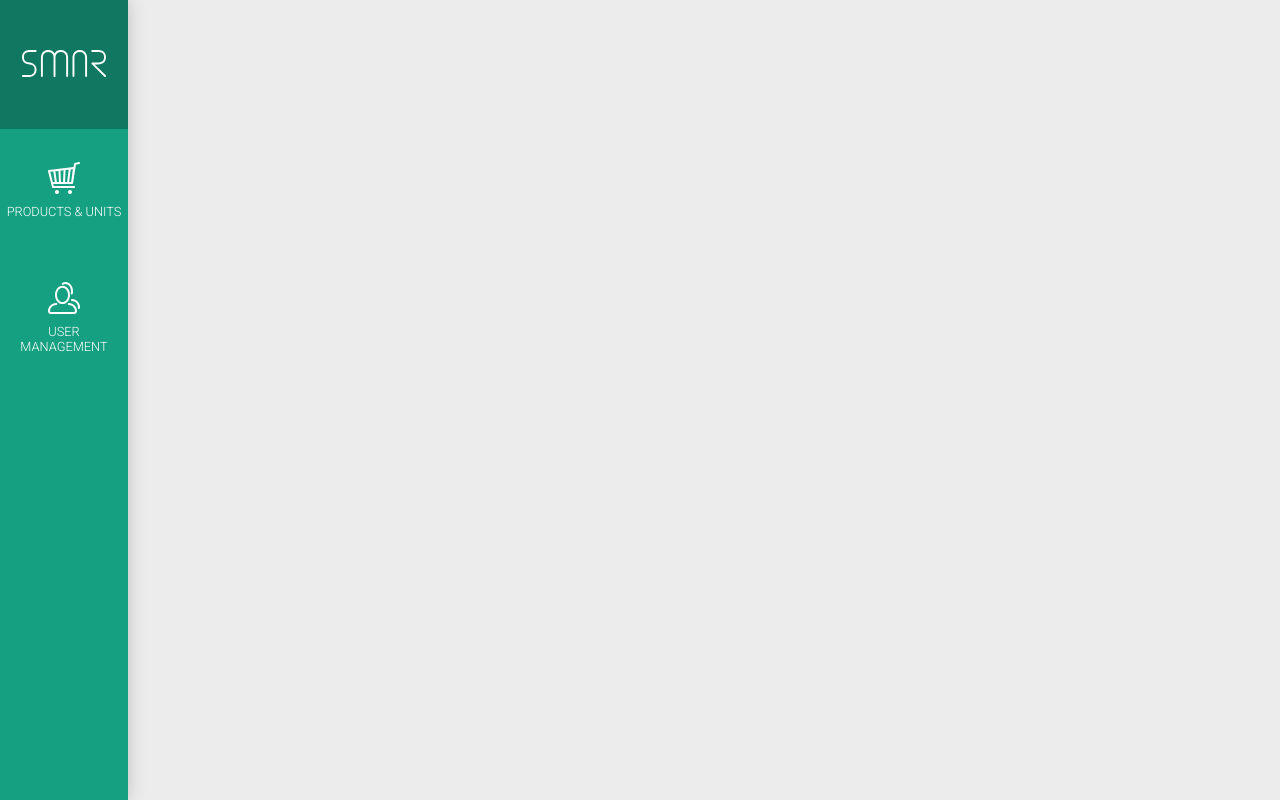
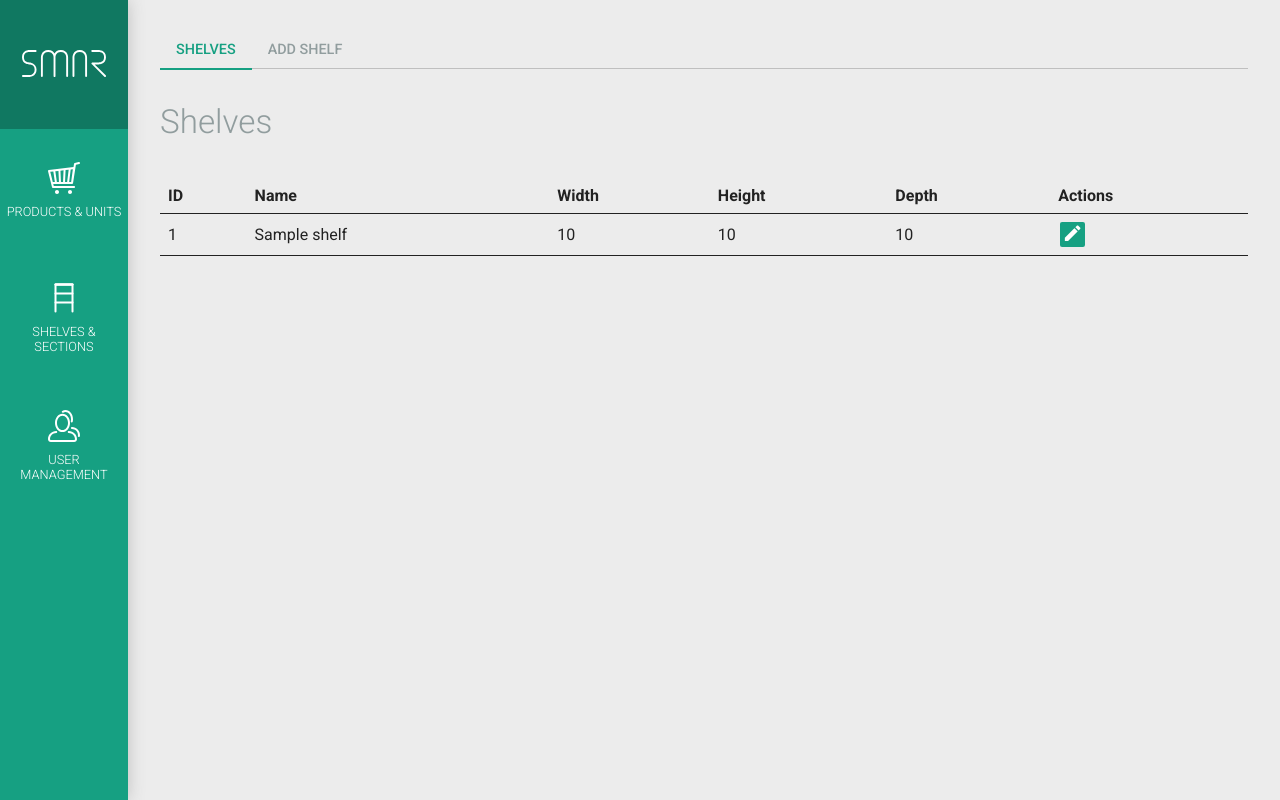
Before and after one commit to pianomister/SMAR-Web-Administration, a PHP site: page /index.php?page=shelves.php in a window 1280 px wide. Run offline with PHP 8.4, Linux system fonts and the light colour scheme; the visitor is signed in with stand-in values (Sample User, id 1); tables that the repository leaves empty hold one stand-in row (values such as "Sample post"); data that the repository does not hold is empty.

Commit message:
Shelf management: show, add and edit shelves

```diff
--- a/inc_header.php
+++ b/inc_header.php
@@ -6,7 +6,7 @@
 	<meta name="viewport" content="width=device-width, initial-scale=1">
 	<link href="favicon.ico" rel="shortcut icon">
 
-	<link href="http://fonts.googleapis.com/css?family=Roboto:300,400,500,700" rel="stylesheet">
+	<link href="http://fonts.googleapis.com/css?family=Roboto:300,400,500,700" rel="stylesheet" asnyc>
 	<link href="css/materialdesignicons.min.css" rel="stylesheet">
 	<link href="css/smar.css" rel="stylesheet">
 
--- a/index.php
+++ b/index.php
@@ -23,8 +23,8 @@ include('inc_header.php')
 			<ul>
 				<li><a id="smar-logo" href="start.php"></a></li>
 				<li><a id="nav-main-1" href="products.php"><i class="nav-icon nav-icon-cart"></i><span>Products &amp; Units</span></a></li>
-				<!--<li><a id="nav-main-2" href=""><i class="nav-icon nav-icon-shelf"></i><span>Shelves &amp; Sections</span></a></li>
-				<li><a id="nav-main-3" href=""><i class="nav-icon nav-icon-list"></i><span>Orders</span></a></li>
+				<li><a id="nav-main-2" href="shelves.php"><i class="nav-icon nav-icon-shelf"></i><span>Shelves &amp; Sections</span></a></li>
+				<!--<li><a id="nav-main-3" href=""><i class="nav-icon nav-icon-list"></i><span>Orders</span></a></li>
 				<li><a id="nav-main-4" href=""><i class="nav-icon nav-icon-map"></i><span>Market Map</span></a></li>-->
 				<li><a id="nav-main-5" href="users.php"><i class="nav-icon nav-icon-user"></i><span>User Management</span></a></li>
 				<!--<li><a id="nav-main-6" href="TEMPLATE.php"><i class="nav-icon nav-icon-cog"></i><span>Settings</span></a></li>-->
--- a/products.php
+++ b/products.php
@@ -311,7 +311,7 @@ if(isset($_GET['smar_nav']) && $_GET['smar_nav'] == 'true') {
 								$SMAR_DB = new SMAR_MysqlConnect();
 							}
 
-							// get shelf data
+							// update
 							$result = $SMAR_DB->dbquery("UPDATE ".SMAR_MYSQL_PREFIX."_product SET
 																						name = '".$SMAR_DB->real_escape_string($formName)."',
 																						article_nr = '".$SMAR_DB->real_escape_string($formNumber)."',
@@ -394,7 +394,7 @@ if(isset($_GET['smar_nav']) && $_GET['smar_nav'] == 'true') {
 							$SMAR_DB = new SMAR_MysqlConnect();
 						}
 
-						// get shelf data
+						// insert
 						$result = $SMAR_DB->dbquery("INSERT INTO ".SMAR_MYSQL_PREFIX."_product
 																					(name, article_nr, price, barcode, image, created) VALUES
 																					('".$SMAR_DB->real_escape_string($formName)."', '".$SMAR_DB->real_escape_string($formNumber)."', '".$SMAR_DB->real_escape_string($formPrice)."', '".$SMAR_DB->real_escape_string($formBarcode)."', '".$SMAR_DB->real_escape_string($formImage)."', NOW())");
@@ -510,7 +510,7 @@ if(isset($_GET['smar_nav']) && $_GET['smar_nav'] == 'true') {
 								<td>'.$row['price'].'</td>
 								<td>
 									<a href="'.$self.'?subpage=editproduct&id='.$row['product_id'].'" title="Edit" class="ajax"><i class="mdi mdi-pencil"></i></a>
-									<a href="'.$self.'?subpage=deleteproduct&id='.$row['product_id'].'" title="Delete" class="ajax"><i class="mdi mdi-delete"></i></a>
+									<!--<a href="'.$self.'?subpage=deleteproduct&id='.$row['product_id'].'" title="Delete" class="ajax"><i class="mdi mdi-delete"></i></a>-->
 								</td>
 							</tr>';
 						}
--- /dev/null
+++ b/shelves.php
@@ -0,0 +1,306 @@
+<?php
+/************************************
+*                                   *
+* SMAR                              *
+* by                                *
+* Raffael Wojtas                    *
+* Stephan Giesau                    *
+* Sebastian Kowalski                *
+*                                   *
+* shelves.php                       *
+*                                   *
+************************************/
+
+// extract file name
+$self = explode('/', $_SERVER['SCRIPT_NAME']);
+$self = $self[count($self)-1];
+$subpage = isset($_GET['subpage']) ? $_GET['subpage'] : '';
+
+// check for type of call (direct/AJAX)
+// on direct call, redirect to index for full layout
+if(!isset($_GET['smar_include']) || $_GET['smar_include'] != 'true') {
+	$url = $self;
+	$url .= (strlen($_SERVER['QUERY_STRING']) != 0) ? '?'.$_SERVER['QUERY_STRING'] : '';
+	header( 'location: index.php?page='.urlencode($url) );
+} else {
+	$topinclude = 0;
+}
+
+require_once('_functions/_functions.php');
+require_once('inc_session_check.php');
+
+
+// include subnav if requested
+if(isset($_GET['smar_nav']) && $_GET['smar_nav'] == 'true') {
+
+	?>
+	<nav id="nav-page">
+		<ul>
+			<li><a href="<?php echo $self; ?>" <?php echo ($subpage == '') ? 'class="smar-active"' : ''; ?>>Shelves</a></li>
+			<li><a href="<?php echo $self.'?subpage=addshelf'; ?>" <?php echo ($subpage == 'addshelf') ? 'class="smar-active"' : ''; ?>>Add shelf</a></li>
+		</ul>
+	</nav>
+	<?php
+}
+?>
+<div id="smar-content-inner">
+	<?php
+	// print messages
+	if(isset($SMAR_MESSAGES)) { smar_print_messages($SMAR_MESSAGES); unset($SMAR_MESSAGES); }
+
+	// page content
+	switch($subpage) {
+
+		case 'editshelf':
+
+			// set action type
+			$page_action = 'edit';
+
+			if(isset($_REQUEST['id']) && !empty($_REQUEST['id'])) {
+
+				$formID = intval($_REQUEST['id']);
+
+				// edit form was sent
+				if(isset($_POST['send_editshelf'])) {
+
+					if(isset($_POST['form-shelf-name']) &&
+						 isset($_POST['form-shelf-barcode']) &&
+						 isset($_POST['form-shelf-x']) &&
+						 isset($_POST['form-shelf-y']) &&
+						 isset($_POST['form-shelf-z'])
+						) {
+
+						$formName = strip_tags($_POST['form-shelf-name']);
+						$formX = strip_tags($_POST['form-shelf-x']);
+						$formY = doubleval(strip_tags($_POST['form-shelf-y']));
+						$formBarcode = intval(strip_tags($_POST['form-shelf-barcode']));
+						$formZ = empty($_POST['form-shelf-z']) ? strip_tags($_POST['form-shelf-z']) : 'NULL';
+
+						if(!empty($_POST['form-shelf-name']) &&
+							 !empty($_POST['form-shelf-x']) &&
+							 !empty($_POST['form-shelf-y']) &&
+							 !empty($_POST['form-shelf-z']) &&
+							 !empty($_POST['form-shelf-barcode'])
+							) {
+
+							// init database
+							if(!(isset($SMAR_DB))) {
+								$SMAR_DB = new SMAR_MysqlConnect();
+							}
+
+							// get shelf data
+							$result = $SMAR_DB->dbquery("UPDATE ".SMAR_MYSQL_PREFIX."_shelf SET
+																						name = '".$SMAR_DB->real_escape_string($formName)."',
+																						size_x = '".$SMAR_DB->real_escape_string($formX)."',
+																						size_y = '".$SMAR_DB->real_escape_string($formY)."',
+																						barcode = '".$SMAR_DB->real_escape_string($formBarcode)."',
+																						size_z = '".$SMAR_DB->real_escape_string($formZ)."'
+																						WHERE shelf_id = '".$SMAR_DB->real_escape_string($formID)."'");
+							if($result === TRUE) {
+								$SMAR_MESSAGES['success'][] = 'Changes for "'.$formName.'" were successfully saved.';
+							} else {
+								$SMAR_MESSAGES['error'][] = 'Inserting the changes for shelf "'.$formName.'" into database failed.';
+							}
+						} else {
+							$SMAR_MESSAGES['error'][] = 'Please fill in all required fields.';
+						}
+				  }
+
+				// get initial contents
+				} else {
+
+					// init database
+					if(!(isset($SMAR_DB))) {
+						$SMAR_DB = new SMAR_MysqlConnect();
+					}
+
+					$result = $SMAR_DB->dbquery("SELECT * FROM ".SMAR_MYSQL_PREFIX."_shelf WHERE shelf_id = '".$SMAR_DB->real_escape_string($formID)."' LIMIT 1");
+					if($result->num_rows == 1) {
+						$row = $result->fetch_array(MYSQLI_ASSOC);
+
+						$formName = $row['name'];
+						$formBarcode = $row['barcode'];
+						$formX = $row['size_x'];
+						$formY = $row['size_y'];
+						$formZ = $row['size_z'];
+						$formCreated = $row['created'];
+						$formLastupdate = $row['lastupdate'];
+
+					} else {
+						$SMAR_MESSAGES['error'][] = 'No item was found for given ID '.smar_save_input($formID).'.';
+					}
+				}
+
+			} else {
+				$SMAR_MESSAGES['error'][] = 'No item ID was provided in URL parameters.';
+			}
+
+			?>
+			<h1>Edit shelf</h1>
+			<?php
+		case 'addshelf':
+
+			// set action type
+			if(!isset($page_action))
+				$page_action = 'add';
+
+			// form was sent
+			if($page_action == 'add' && isset($_POST['send_addshelf'])) {
+
+				if(isset($_POST['form-shelf-name']) &&
+						 isset($_POST['form-shelf-x']) &&
+						 isset($_POST['form-shelf-y']) &&
+						 isset($_POST['form-shelf-barcode']) &&
+						 isset($_POST['form-shelf-z'])
+						) {
+
+						$formName = strip_tags($_POST['form-shelf-name']);
+						$formBarcode = intval(strip_tags($_POST['form-shelf-barcode']));
+						$formX = intval(strip_tags($_POST['form-shelf-x']));
+						$formY = intval(strip_tags($_POST['form-shelf-y']));
+						$formZ = intval(strip_tags($_POST['form-shelf-z']));
+
+						if(!empty($_POST['form-shelf-name']) &&
+							 !empty($_POST['form-shelf-x']) &&
+							 !empty($_POST['form-shelf-y']) &&
+							 !empty($_POST['form-shelf-z']) &&
+							 !empty($_POST['form-shelf-barcode'])
+							) {
+
+						// init database
+						if(!(isset($SMAR_DB))) {
+							$SMAR_DB = new SMAR_MysqlConnect();
+						}
+
+						// get shelf data
+						$result = $SMAR_DB->dbquery("INSERT INTO ".SMAR_MYSQL_PREFIX."_shelf
+																					(name, size_x, size_y, barcode, size_z, created) VALUES
+																					('".$SMAR_DB->real_escape_string($formName)."', '".$SMAR_DB->real_escape_string($formX)."', '".$SMAR_DB->real_escape_string($formY)."', '".$SMAR_DB->real_escape_string($formBarcode)."', '".$SMAR_DB->real_escape_string($formZ)."', NOW())");
+						if($result === TRUE) {
+							$SMAR_MESSAGES['success'][] = 'Shelf "'.$formName.'" was successfully created.';
+						} else {
+							$SMAR_MESSAGES['error'][] = 'Inserting the shelf "'.$formName.'" into database failed.';
+						}
+					} else {
+						$SMAR_MESSAGES['error'][] = 'Please fill in all required fields.';
+					}
+				}
+			}
+
+			if($page_action == 'add')
+				echo '<h1>Add shelf</h1>';
+
+			// print messages
+			if(isset($SMAR_MESSAGES)) { smar_print_messages($SMAR_MESSAGES); unset($SMAR_MESSAGES); }
+			?>
+			<form id="form-shelf" method="post" action="index.php?page=<?php echo urlencode($self.'?subpage='.$page_action.'shelf'); ?>">
+				<div class="form-box swap-order">
+					<input id="form-shelf-name" type="text" name="form-shelf-name" placeholder="Title or short description" value="<?php if(isset($formName)) echo smar_form_input($formName); ?>" />
+					<label for="form-shelf-name">Shelf name</label>
+				</div>
+				<div class="form-box swap-order">
+					<input id="form-shelf-x" type="number" name="form-shelf-x" placeholder="0 cm" value="<?php if(isset($formX)) echo smar_form_input($formX); ?>" />
+					<label for="form-shelf-x">Width (cm)</label>
+				</div>
+				<div class="form-box swap-order">
+					<input id="form-shelf-y" type="number" name="form-shelf-y" placeholder="0 cm" value="<?php if(isset($formY)) echo smar_form_input($formY); ?>" />
+					<label for="form-shelf-y">Height (cm)</label>
+				</div>
+				<div class="form-box swap-order">
+					<input id="form-shelf-z" type="number" name="form-shelf-z" placeholder="0 cm" value="<?php if(isset($formZ)) echo smar_form_input($formZ); ?>" />
+					<label for="form-shelf-z">Depth (cm)</label>
+				</div>
+				<div class="form-box swap-order">
+					<input id="form-shelf-barcode" type="text" name="form-shelf-barcode" placeholder="0123456789" value="<?php if(isset($formBarcode)) echo smar_form_input($formBarcode); ?>" />
+					<label for="form-shelf-barcode">Barcode</label>
+				</div>
+				<?php
+				if($page_action == 'add') {
+					echo '<input type="submit" value="Add shelf" name="send_addshelf" class="raised" />';
+				} else {
+					echo '<input type="hidden" value="'.$formID.'" name="id" />';
+					?>
+					<div class="form-box">
+						<span class="label">Date created</label>
+						<span class="input"><?php echo isset($formCreated) ? smar_form_input($formCreated) : '&mdash;'; ?></label>
+					</div>
+					<div class="form-box">
+							<span class="label">Last update</label>
+							<span class="input"><?php echo isset($formLastupdate) ? smar_form_input($formLastupdate) : '&mdash;'; ?></label>
+					</div>
+					<input type="submit" value="Save changes" name="send_editshelf" class="raised" />
+					<?php
+				}
+				?>
+				<input type="reset" value="Reset form" name="reset" />
+			</form>
+			<!--AJAX Request-->
+			<script>
+			setFormHandler('#form-shelf');
+			</script>
+			<?php
+			break;
+		default:
+			?>
+			<div class="flex">
+				<h1>Shelves</h1>
+				<div>
+					<?php
+					// init database
+					if(!(isset($SMAR_DB))) {
+						$SMAR_DB = new SMAR_MysqlConnect();
+					}
+
+					// pagination
+					$items_per_page = 20;
+					$current_page = 0;
+					if(isset($_GET['limit']) && !empty($_GET['limit']))
+						$current_page = intval($_GET['limit']);
+					$limit = $items_per_page * $current_page;
+
+					$result = $SMAR_DB->dbquery("SELECT count(*) as items FROM ".SMAR_MYSQL_PREFIX."_shelf");
+					$num_items = $result->fetch_array(MYSQLI_ASSOC)['items'];
+
+					echo smar_pagination($self.'?page=shelfs.php', $num_items, $items_per_page, $current_page);
+					?>
+				</div>
+			</div>
+			<table>
+				<thead>
+				<tr>
+					<th>ID</th>
+					<th>Name</th>
+					<th>Width</th>
+					<th>Height</th>
+					<th>Depth</th>
+					<th>Actions</th>
+				</tr>
+				</thead>
+				<tbody>
+					<?php
+					// get shelf
+					$result = $SMAR_DB->dbquery("SELECT shelf_id, name, size_x, size_y, size_z FROM ".SMAR_MYSQL_PREFIX."_shelf ORDER BY shelf_id LIMIT ".$SMAR_DB->real_escape_string($limit).",".$SMAR_DB->real_escape_string($items_per_page));
+					if($result->num_rows > 0) {
+						while($row = $result->fetch_array(MYSQLI_ASSOC)) {
+							echo '<tr>
+								<td>'.$row['shelf_id'].'</td>
+								<td>'.$row['name'].'</td>
+								<td>'.$row['size_x'].'</td>
+								<td>'.$row['size_y'].'</td>
+								<td>'.$row['size_z'].'</td>
+								<td>
+									<a href="'.$self.'?subpage=editshelf&id='.$row['shelf_id'].'" title="Edit" class="ajax"><i class="mdi mdi-pencil"></i></a>
+									<!--<a href="'.$self.'?subpage=deleteshelf&id='.$row['shelf_id'].'" title="Delete" class="ajax"><i class="mdi mdi-delete"></i></a>-->
+								</td>
+							</tr>';
+						}
+					} else {
+						echo '<tr><td colspan="5">No shelves found</td></tr>';
+					}
+					?>
+				</tbody>
+			</table>
+			<?php
+	}
+	?>
+</div>
--- a/start.php
+++ b/start.php
@@ -7,7 +7,7 @@
 * Stephan Giesau                    *
 * Sebastian Kowalski                *
 *                                   *
-*                                   *
+* start.php                         *
 *                                   *
 ************************************/
 
```
